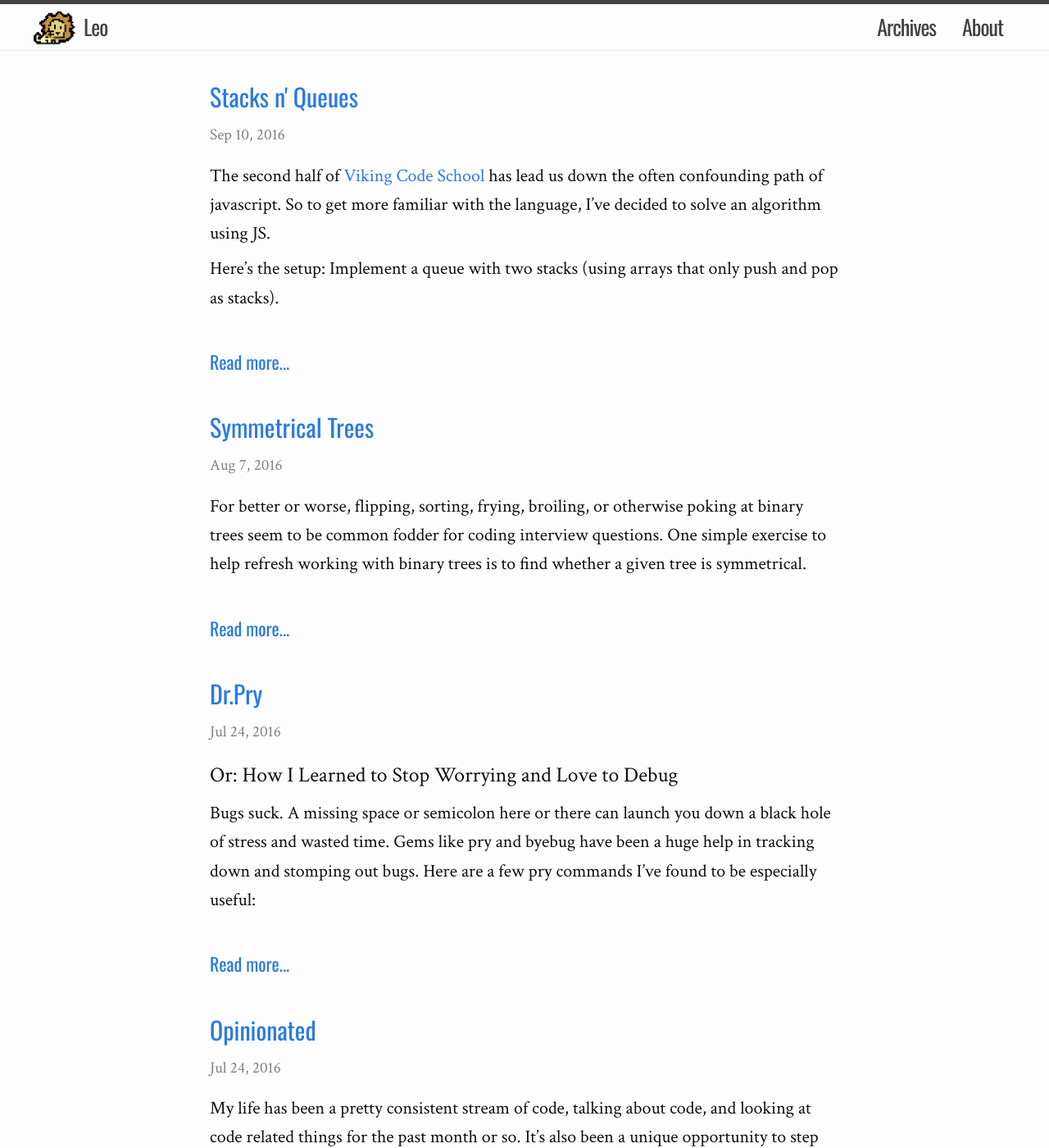
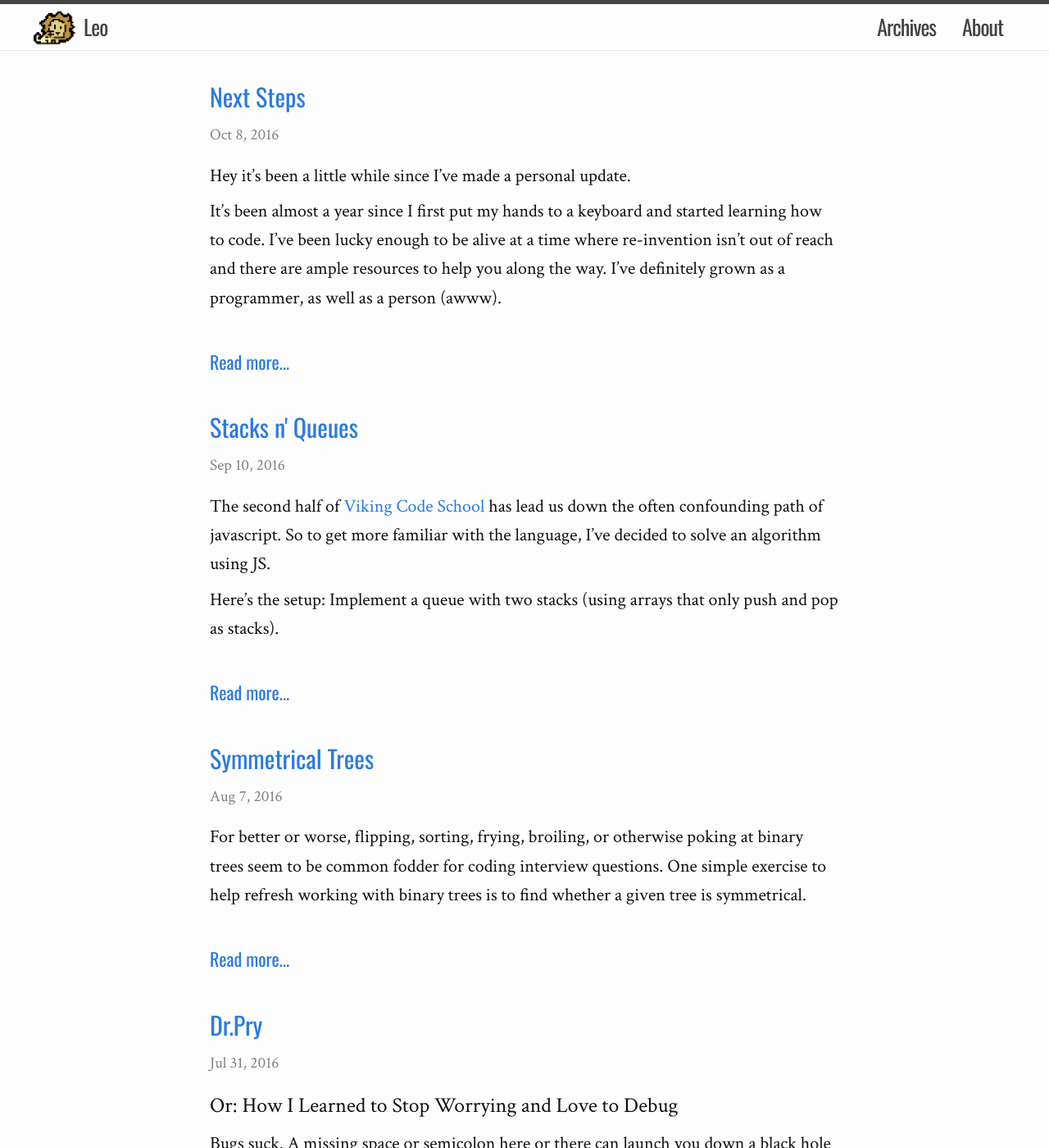
Before and after one commit to leoahnn/leosaysger.github.io, a Jekyll site: the page built from blog/index.html, in a window 1280 px wide and 1400 px high. Shown: the whole window at 82% size. Built offline with Jekyll 4.4.1, drawn with Linux system fonts in a browser that asks for light colours; the list of posts is cut into pages by our own code; some of the changed text lies outside the part shown.

Commit message:
added 10-08-16 post

```diff
--- a/_posts/2016-07-31-dr-pry.md
+++ b/_posts/2016-07-31-dr-pry.md
@@ -1,7 +1,7 @@
 ---
 layout: post
 title:  "Dr.Pry"
-date:   2016-07-24 09:00:00 -0500
+date:   2016-07-31 09:00:00 -0500
 categories: blog
 ---
 
--- /dev/null
+++ b/_posts/2016-10-08-next-steps.md
@@ -0,0 +1,30 @@
+---
+layout: post
+title: Next Steps
+date: '2016-10-08 12:00:00 -0500'
+categories: blog
+---
+
+Hey it's been a little while since I've made a personal update.
+
+It's been almost a year since I first put my hands to a keyboard and started learning how to code. I've been lucky enough to be alive at a time where re-invention isn't out of reach and there are ample resources to help you along the way. I've definitely grown as a programmer, as well as a person (awww).
+
+<!--more-->
+
+In all seriousness though, it's a good feeling being able to grab the reins and steer for a change.
+
+Speaking of change, I am now (unofficially) a professional software engineer! I'll be working with the Devops team at Capital One. The same folks who worked on [Hygieia](https://github.com/capitalone/Hygieia).
+
+In finding a job, I learned a lot about interviewing and handling negotiations. The most important things I learned can be distilled down to:
+
+* Know your audience
+* Apply everywhere and through every avenue
+* The valleys will feel a lot lower than they really are
+* Don't give the first number and remember that it's a employee's market (at least in tech)
+
+Just because bootcamp is ending soon doesn't mean that I can relax just yet. Learning Devops should keep me plenty busy for a while.
+Here are a few things I want to do in the near future:
+
+* Learn AWS, Jenkins, and Chef
+* Learn to use Vim and Tmux effectively
+* Finish a MOOC for once
```
